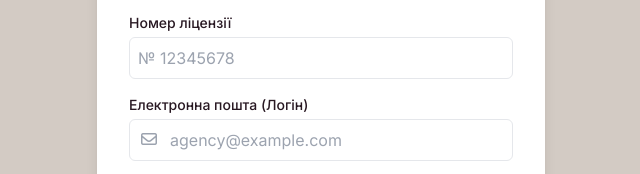
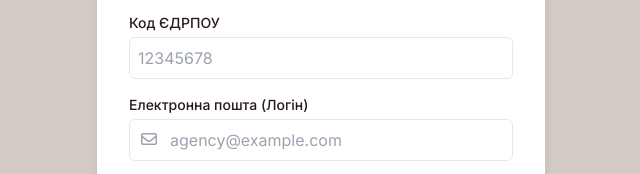
Before and after one commit to darynakulchii/FridgeTrotter, a plain HTML site: page html/agency_register.html in a window 1280 px wide. Shown: the part 217-391 px from the top of the page, 319-959 px from the left. Drawn offline with nearby package versions, Linux system fonts and the light colour scheme.

Commit message:
зміна поля реєстрації

```diff
--- a/html/agency_register.html
+++ b/html/agency_register.html
@@ -26,8 +26,8 @@
         </div>
 
         <div>
-            <label class="block text-sm font-medium text-[#281822] mb-1">Номер ліцензії</label>
-            <input type="text" name="license" required placeholder="№ 12345678"
+            <label class="block text-sm font-medium text-[#281822] mb-1">Код ЄДРПОУ</label>
+            <input type="text" name="license" required placeholder="12345678"
                    class="w-full border p-2 rounded-md outline-none focus:border-[#48192E]">
         </div>
 
```
